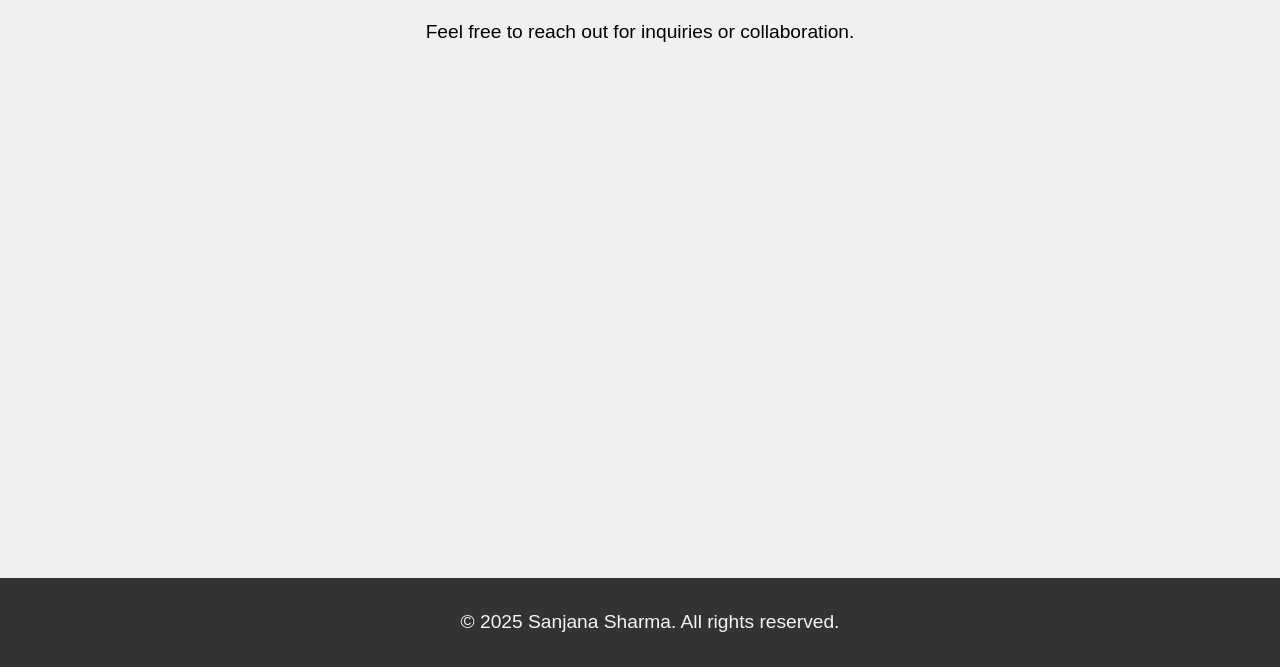
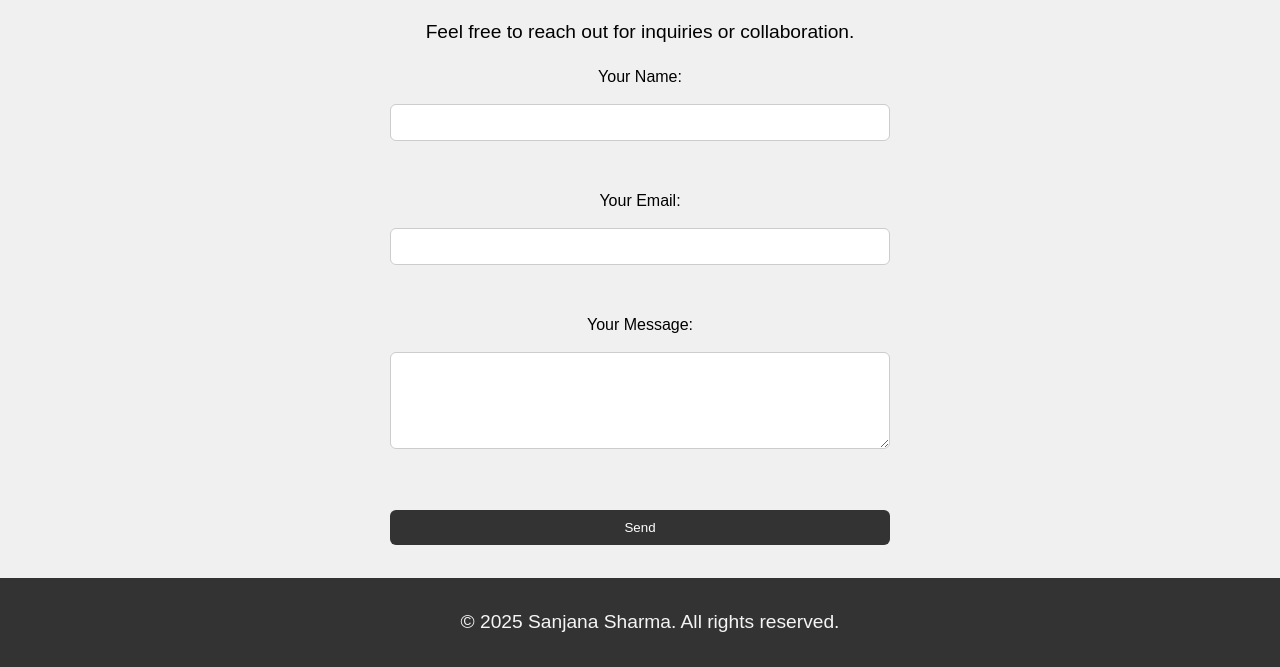
Before and after one commit to shsanjana/sanjanaxartsy, a plain HTML site: page contact.html in a window 1280 px wide. Shown: the part 133-800 px from the top of the page. Drawn offline with Linux system fonts and the light colour scheme.

Commit message:
Added contact form

```diff
--- a/contact.html
+++ b/contact.html
@@ -17,10 +17,23 @@
   </nav>
 </header>
 
-<main>
-  <h1>Get in Touch</h1>
-  <p>Feel free to reach out for inquiries or collaboration.</p>
-</main>
+  <main>
+    <h1>Get in Touch</h1>
+    <p>Feel free to reach out for inquiries or collaboration.</p>
+
+    <form action="https://formspree.io/f/xzzrebal" method="POST">
+      <label for="name">Your Name:</label><br>
+      <input type="text" id="name" name="name" required><br><br>
+
+      <label for="email">Your Email:</label><br>
+      <input type="email" id="email" name="_replyto" required><br><br>
+
+      <label for="message">Your Message:</label><br>
+      <textarea id="message" name="message" rows="5" required></textarea><br><br>
+
+      <button type="submit">Send</button>
+    </form>
+  </main>
 
 <footer>
   <p>&copy; 2025 Sanjana Sharma. All rights reserved.</p>
--- a/style.css
+++ b/style.css
@@ -150,3 +150,30 @@ p{
   button:hover {
     background-color: #45a049;
   }
+
+  form {
+    max-width: 500px;
+    margin: 20px auto;
+    display: flex;
+    flex-direction: column;
+  }
+
+  input, textarea {
+    padding: 10px;
+    margin-bottom: 15px;
+    border: 1px solid #ccc;
+    border-radius: 6px;
+  }
+
+  button {
+    padding: 10px;
+    background-color: #333;
+    color: white;
+    border: none;
+    border-radius: 6px;
+    cursor: pointer;
+  }
+
+  button:hover {
+    background-color: #555;
+  }
```
